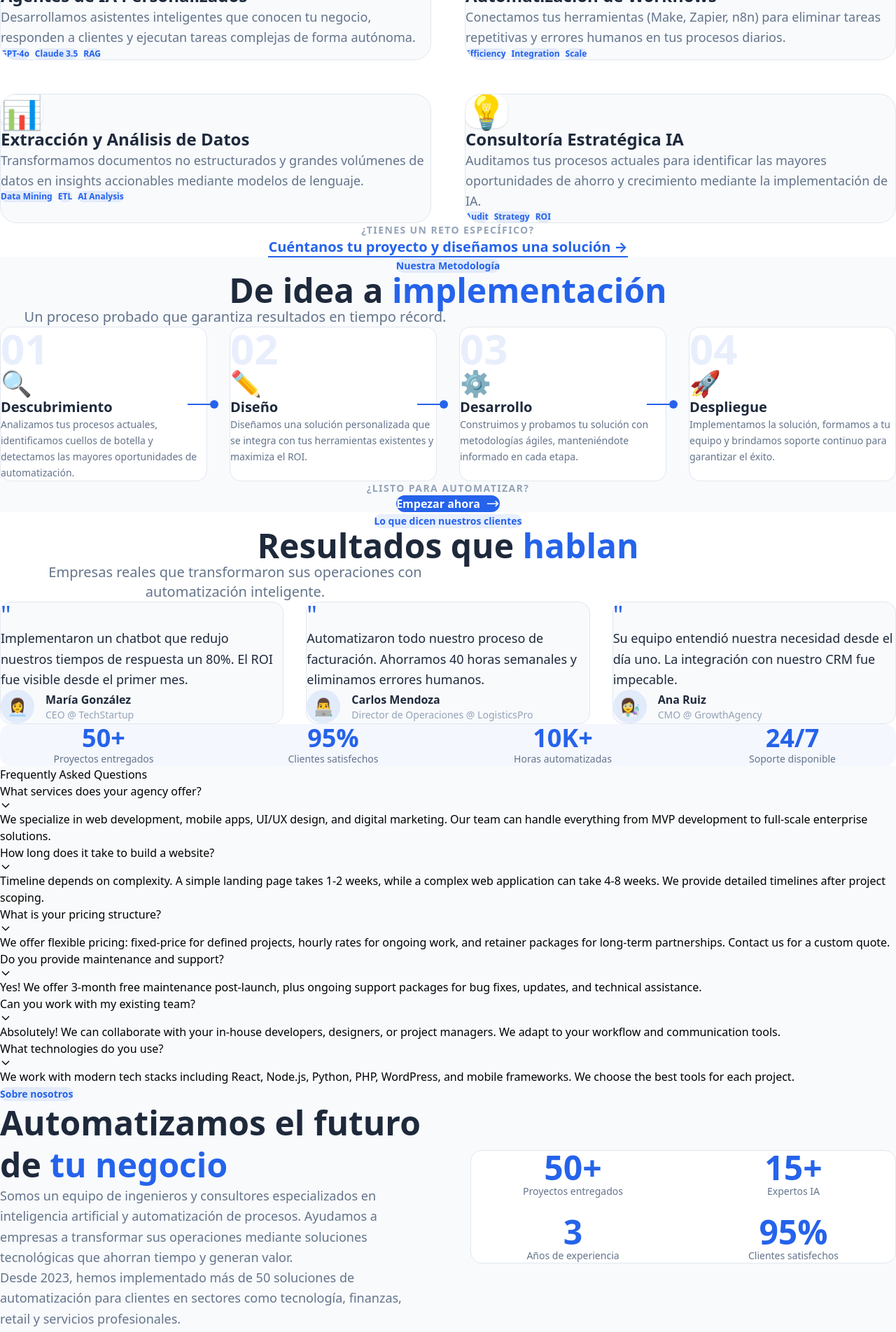
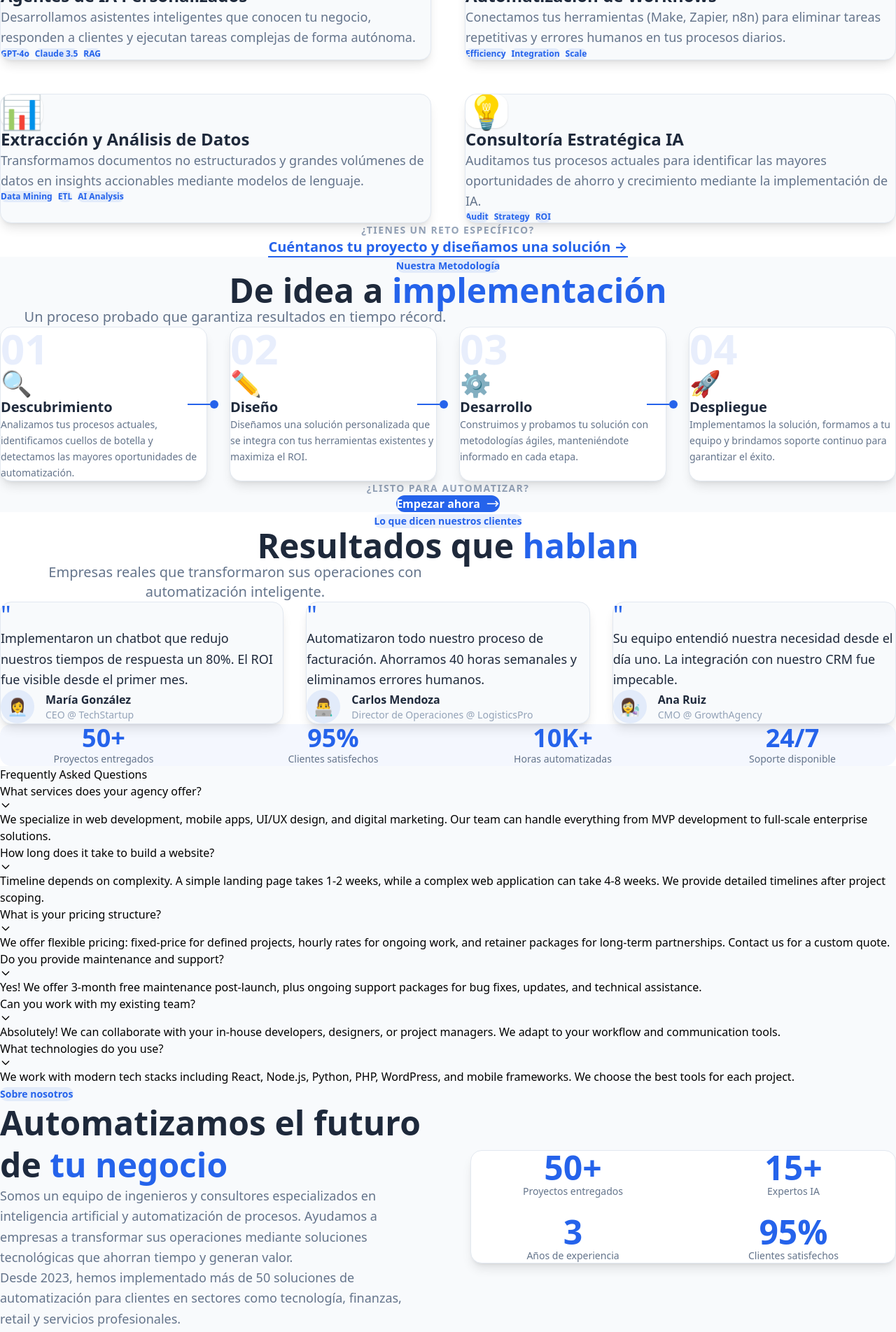
Before and after one commit to SebastianMoralesDuque/solutionaltech-openclaw, a React (Vite) app: page / in a window 1280 px wide. Shown: the part 800-2704 px from the top of the page at 70% size. Built offline with nearby package versions, Linux system fonts and the light colour scheme.

Commit message:
feat: `T040`: Tarjetas con sombra suave, bordes 16px, efecto hover con elevación ✅

```diff
--- a/src/components/About.tsx
+++ b/src/components/About.tsx
@@ -91,7 +91,7 @@ export function About() {
 
           {/* Right - Stats/Visual */}
           <motion.div
-            className="p-8 rounded-2xl border"
+            className="p-8 rounded-2xl border shadow-lg transition-all hover:-translate-y-1 hover:shadow-xl"
             style={{
               backgroundColor: 'var(--color-bg-primary)',
               borderColor: 'var(--color-border)'
@@ -184,7 +184,7 @@ export function About() {
             {values.map((value, index) => (
               <motion.div
                 key={index}
-                className="p-6 rounded-xl border transition-all hover:shadow-md"
+                className="p-6 rounded-2xl border shadow-lg transition-all hover:-translate-y-1 hover:shadow-xl"
                 style={{
                   backgroundColor: 'var(--color-bg-primary)',
                   borderColor: 'var(--color-border)'
--- a/src/components/Process.tsx
+++ b/src/components/Process.tsx
@@ -95,7 +95,7 @@ export function Process() {
               transition={{ duration: 0.5, ease: 'easeOut' }}
             >
               <div
-                className="p-8 rounded-2xl border transition-all duration-300 hover:shadow-xl h-full"
+                className="p-8 rounded-2xl border shadow-lg transition-all duration-300 hover:-translate-y-1 hover:shadow-xl h-full"
                 style={{
                   backgroundColor: 'var(--color-bg-primary)',
                   borderColor: 'var(--color-border)',
--- a/src/components/Services.tsx
+++ b/src/components/Services.tsx
@@ -79,7 +79,7 @@ export function Services() {
           {servicios.map((servicio, index) => (
             <motion.div
               key={index}
-              className="group p-8 md:p-10 rounded-3xl border transition-all duration-300 hover:shadow-2xl hover:border-transparent relative overflow-hidden"
+              className="group p-8 md:p-10 rounded-2xl border shadow-lg transition-all duration-300 hover:-translate-y-1 hover:shadow-xl hover:border-transparent relative overflow-hidden"
               style={{
                 backgroundColor: 'var(--color-bg-secondary)',
                 borderColor: 'var(--color-border)'
--- a/src/components/Testimonials.tsx
+++ b/src/components/Testimonials.tsx
@@ -87,7 +87,7 @@ export function Testimonials() {
           {testimonials.map((testimonial) => (
             <motion.div
               key={testimonial.id}
-              className="p-8 rounded-2xl border transition-all hover:shadow-lg hover:scale-[1.02]"
+              className="p-8 rounded-2xl border shadow-lg transition-all hover:-translate-y-1 hover:shadow-xl hover:scale-[1.02]"
               style={{
                 backgroundColor: 'var(--color-bg-secondary)',
                 borderColor: 'var(--color-border)'
```
Also changed, not shown: 1 other file (tests, documents, lock files or other folders).
